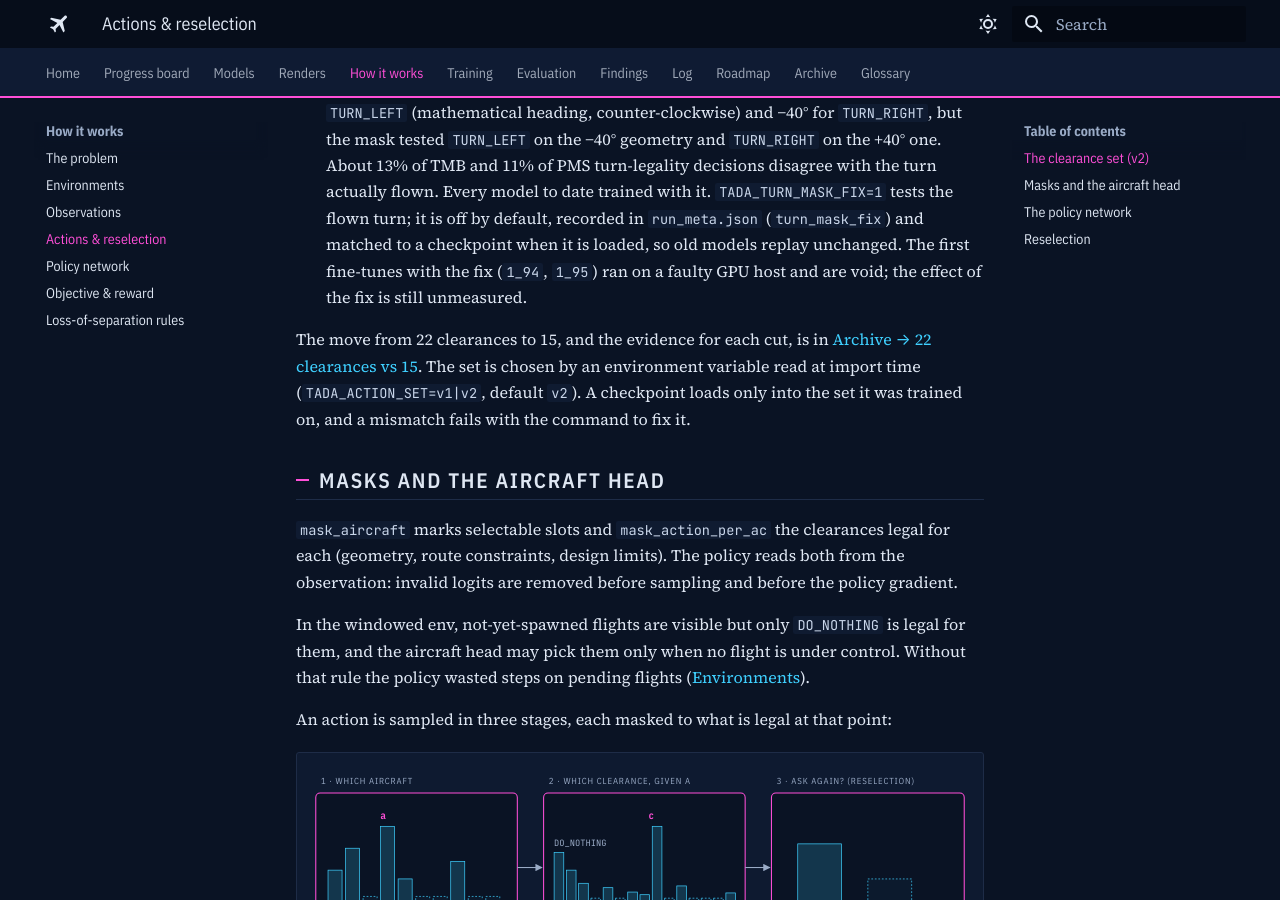
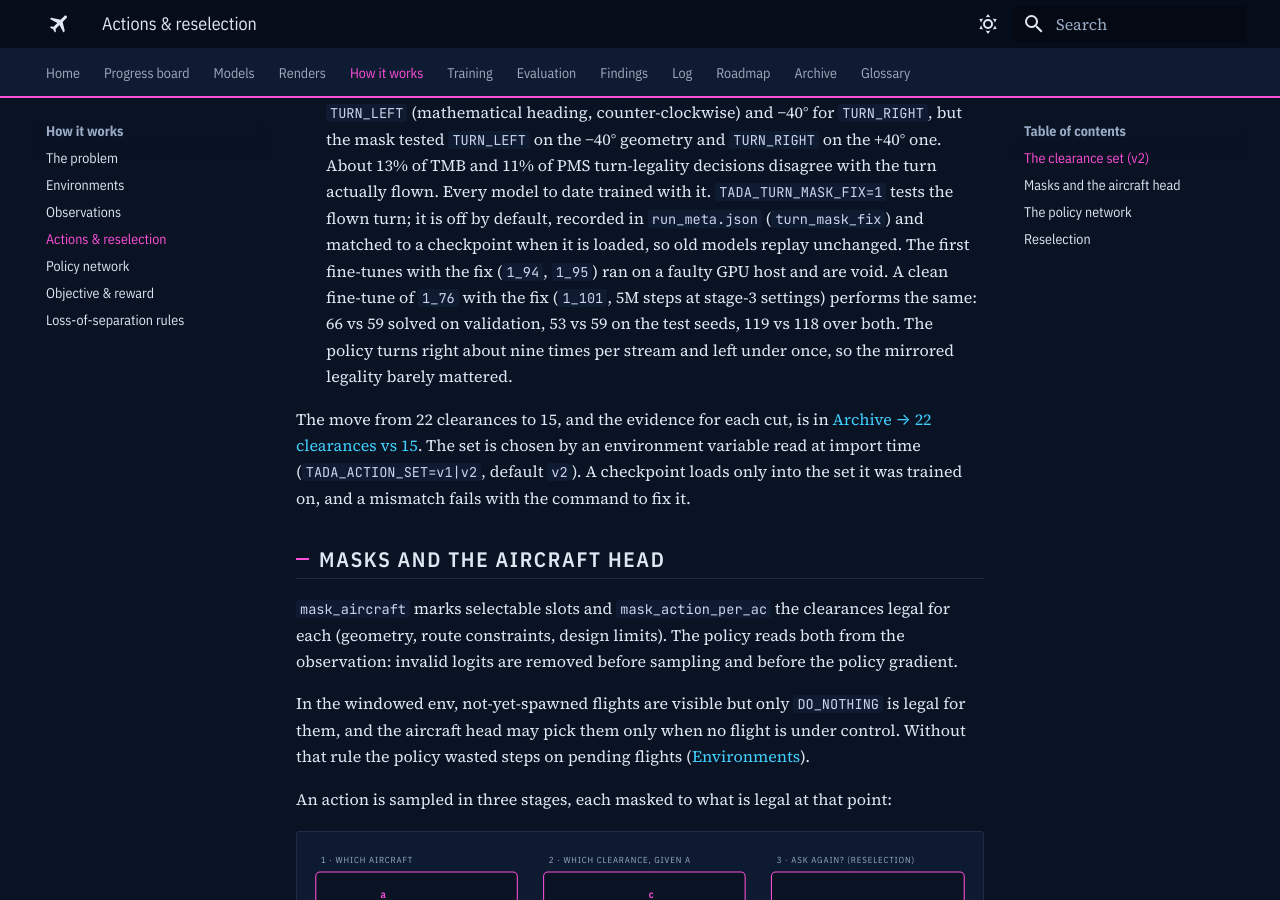
Before and after one commit to leander-grech/tada-single-agent-docs, an MkDocs documentation site: the page built from docs/how/actions.md, in a window 1280 px wide and 900 px high, scrolled down 956 px. Built offline with MkDocs 1.6.1 and Material for MkDocs 9.7.7, drawn with Linux system fonts in a browser that asks for light colours.

Commit message:
Turn-fix re-run 1_101: no measurable effect (119 vs 118 of 200)
Co-Authored-By: Claude Opus 5.5 <noreply@anthropic.com>

```diff
--- a/docs/how/actions.md
+++ b/docs/how/actions.md
@@ -38,8 +38,10 @@ Source: `actions/actions_v2.py`, `actions/action_set.py`, `network/autoregressiv
   turn-legality decisions disagree with the turn actually flown. Every model to date trained with
   it. `TADA_TURN_MASK_FIX=1` tests the flown turn; it is off by default, recorded in `run_meta.json`
   (`turn_mask_fix`) and matched to a checkpoint when it is loaded, so old models replay unchanged.
-  The first fine-tunes with the fix (`1_94`, `1_95`) ran on a faulty GPU host and are void; the effect
-  of the fix is still unmeasured.
+  The first fine-tunes with the fix (`1_94`, `1_95`) ran on a faulty GPU host and are void. A clean
+  fine-tune of `1_76` with the fix (`1_101`, 5M steps at stage-3 settings) performs the same: 66 vs 59
+  solved on validation, 53 vs 59 on the test seeds, 119 vs 118 over both. The policy turns right about
+  nine times per stream and left under once, so the mirrored legality barely mattered.
 
 The move from 22 clearances to 15, and the evidence for each cut, is in
 [Archive → 22 clearances vs 15](../archive/clearance-sets.md). The set is chosen by an environment
```
Also changed, not shown: docs/log.md (+2 -0 lines).
